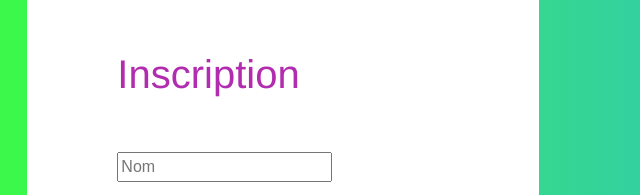
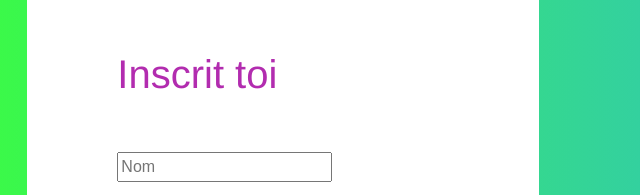
Before and after one commit to hafsa-k/form-switch, a website: page app/index.html in a window 1280 px wide. Shown: the top 195 px of the page, 101-741 px from the left. Drawn offline with nearby package versions, Linux system fonts and the light colour scheme.

Commit message:
test git

```diff
--- a/app/index.html
+++ b/app/index.html
@@ -19,7 +19,7 @@
 
 
 <form id="inscription" class="gauche">
-<h1 >Inscription</h1>
+<h1 >Inscrit toi</h1>
 <div class="form-group ">
  <div id="contenu"></div>
 
```
